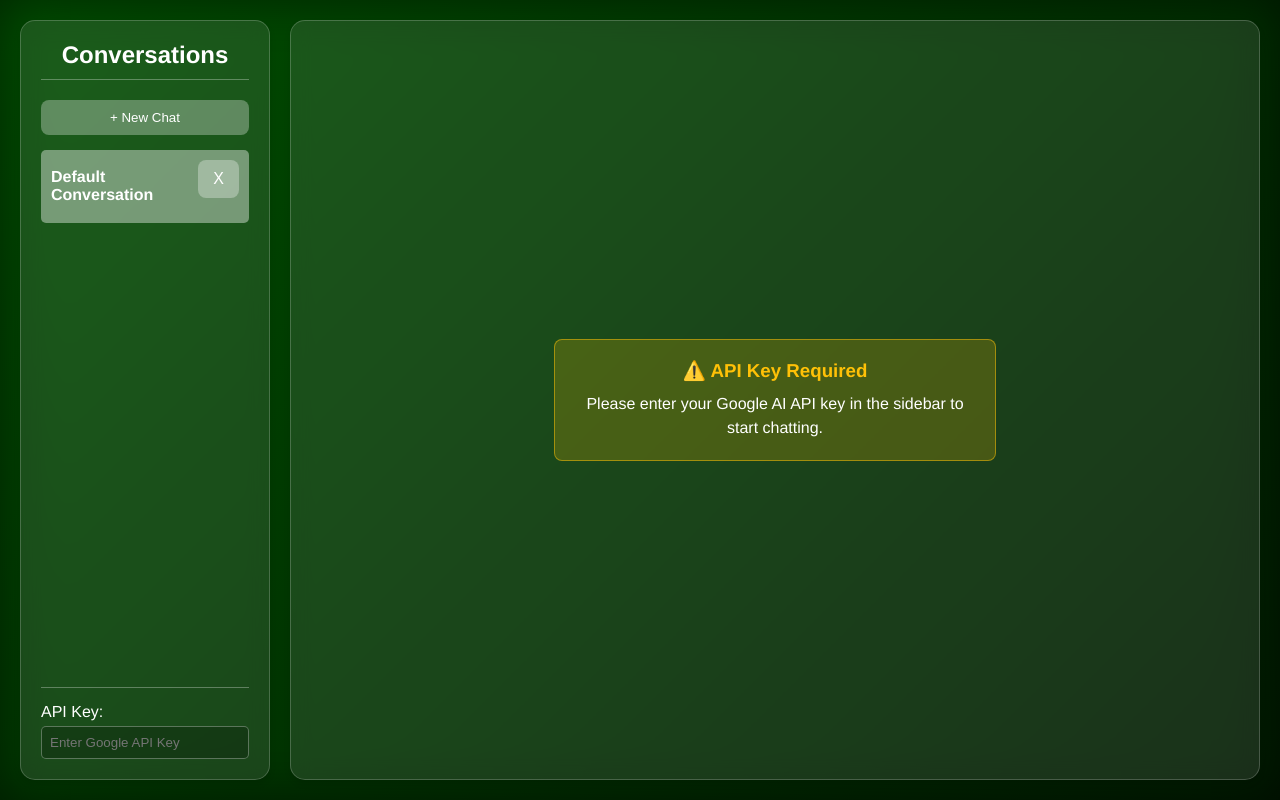
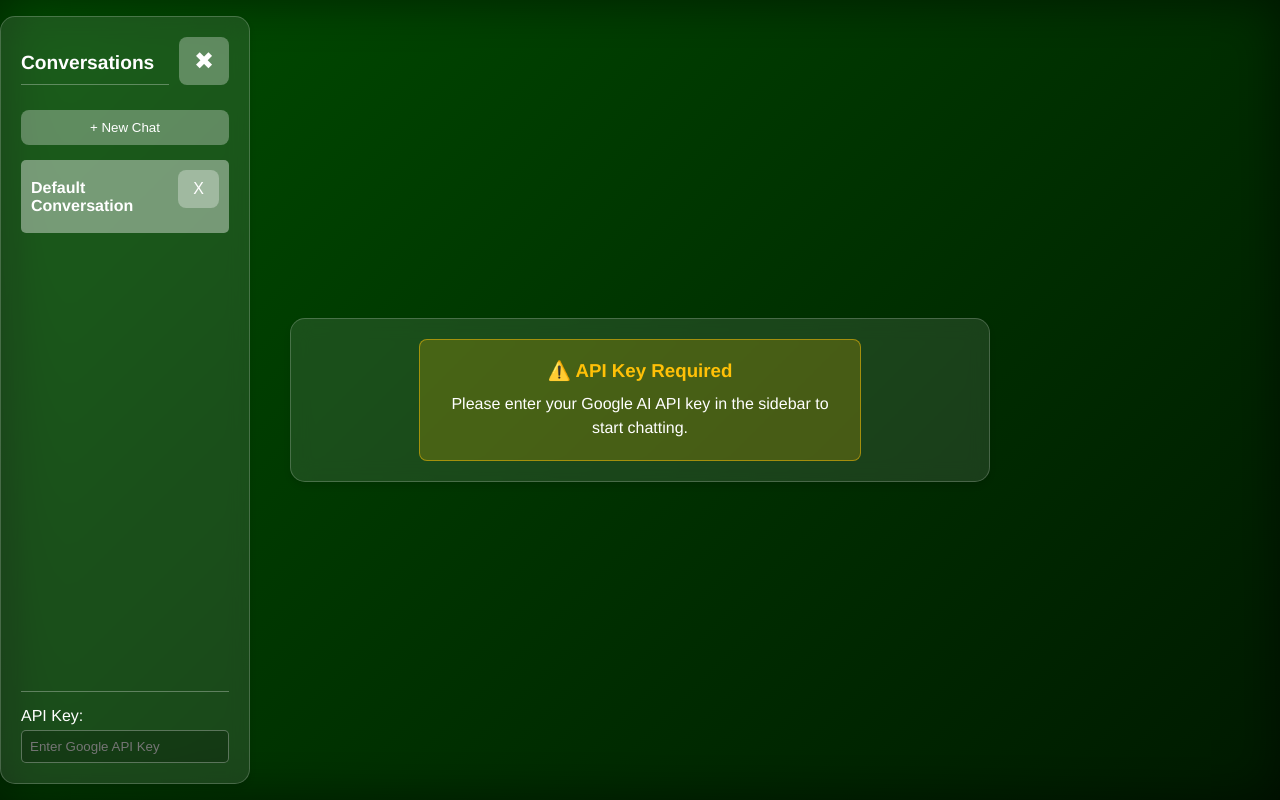
Before and after one commit to axxish/front4gemini, a Vue app: page /#/ in a window 1280 px wide. Built offline with nearby package versions, Linux system fonts and the light colour scheme.

Commit message:
dynamic sizes

```diff
--- a/package.json
+++ b/package.json
@@ -3,7 +3,7 @@
   "version": "0.1.0",
   "private": true,
   "scripts": {
-    "serve": "vue-cli-service serve",
+    "serve": "vue-cli-service serve --host 0.0.0.0",
     "build": "vue-cli-service build",
     "lint": "vue-cli-service lint",
     "format": "prettier --write \"src/**/*.{js,ts,vue,scss,css}\"",
--- a/src/views/HomeView.vue
+++ b/src/views/HomeView.vue
@@ -8,9 +8,14 @@
     </button>
 
     <!-- Sidebar for Conversations (REQ-002) -->
-    <div :class="['sidebar', 'glass-effect', { 'sidebar-open': isSidebarOpen }]">
+    <transition name="sidebar-slide">
+      <div v-if="!sidebarCollapsed" :class="['sidebar', 'glass-effect', { 'sidebar-open': isSidebarOpen }]">
+        <div class="sidebar-header">
           <h2>Conversations</h2>
+          <button class="hide-sidebar-btn" @click="collapseSidebar" title="Hide menu">✖</button>
+        </div>
         <button @click="startNewConversation">+ New Chat</button>
+        <div class="conversations-scroll">
           <ul>
             <li
               v-for="conversation in conversations"
@@ -27,8 +32,7 @@
               </button>
             </li>
           </ul>
-
-      <!-- API Key Input (REQ-005) -->
+        </div>
         <div class="api-key-section">
           <label for="apiKey">API Key:</label>
           <input
@@ -40,6 +44,8 @@
           />
         </div>
       </div>
+    </transition>
+    <button v-if="sidebarCollapsed" class="show-sidebar-btn" @click="expandSidebar" title="Show menu">☰</button>
 
     <!-- Overlay for mobile -->
     <div
@@ -63,13 +69,13 @@
           <div
             v-for="(message, index) in currentConversation.history"
             :key="index"
-            :class="['message', message.role]"
+            :class="['message', message.role, { error: message.role === 'model' && message.text.startsWith('[ERROR]') }]"
           >
             <strong>{{ message.role === 'user' ? 'You' : 'Gemini' }}:</strong>
-            <div
-              class="markdown-content"
-              v-html="renderMarkdown(message.text)"
-            ></div>
+            <div class="markdown-content">
+              <span v-if="isLoading && !error && index === currentConversation.history.length - 1 && message.role === 'model' && !message.text">{{ spinnerChar }}</span>
+              <span v-else v-html="renderMarkdown(message.text.startsWith('[ERROR]') ? message.text.slice(7) : message.text)"></span>
+            </div>
           </div>
         </div>
 
@@ -81,14 +87,21 @@
             @keydown.enter.prevent="sendMessage"
           ></textarea>
           <button
+            v-if="!isLoading"
             @click="sendMessage"
-            :disabled="!userInput.trim() || isLoading"
+            :disabled="!userInput.trim()"
+            title="Send"
           >
-            Send
+            Start
+          </button>
+          <button
+            v-else
+            @click="stopStreaming"
+            title="Stop streaming"
+          >
+            Stop
           </button>
         </div>
-        <p v-if="isLoading">Loading...</p>
-        <p v-if="error">{{ error }}</p>
       </div>
       <div v-else>
         <p>Select or start a conversation.</p>
@@ -98,7 +111,7 @@
 </template>
 
 <script lang="ts">
-  import { defineComponent, ref, computed, watch } from 'vue';
+  import { defineComponent, ref, computed, watch, onMounted, onUnmounted, nextTick } from 'vue';
   import { useAppStore } from '@/store'; // Corrected path
   import {
     GoogleGenerativeAI,
@@ -147,11 +160,28 @@
       const error = ref<string | null>(null);
       let chatSession = ref<ChatSession | null>(null);
       let isSending = false; // Global lock to prevent concurrent sends
+      let stopStreamController: AbortController | null = null;
 
       const apiKey = computed(() => store.getApiKey);
       const conversations = computed(() => store.conversations);
       const currentConversationId = computed(() => store.currentConversationId);
       const currentConversation = computed(() => store.currentConversation);
+
+      // Spinner animation state
+      const spinnerFrames = ['|', '/', '-', '\\'];
+      const spinnerChar = ref(spinnerFrames[0]);
+      let spinnerIndex = 0;
+      let spinnerInterval: number | null = null;
+
+      onMounted(() => {
+        spinnerInterval = window.setInterval(() => {
+          spinnerIndex = (spinnerIndex + 1) % spinnerFrames.length;
+          spinnerChar.value = spinnerFrames[spinnerIndex];
+        }, 120);
+      });
+      onUnmounted(() => {
+        if (spinnerInterval) clearInterval(spinnerInterval);
+      });
 
       // Function to initialize or update the chat session when API key or conversation changes
       const initializeChat = () => {
@@ -240,7 +270,8 @@
           }
 
           // Use streaming API
-          const stream = await chatSession.value.sendMessageStream(messageText);
+          stopStreamController = new AbortController();
+          const stream = await chatSession.value.sendMessageStream(messageText, { signal: stopStreamController.signal });
           let fullText = '';
           for await (const chunk of stream.stream) {
             fullText += chunk.text();
@@ -250,6 +281,7 @@
               if (msg) msg.text = fullText;
             }
           }
+          stopStreamController = null;
 
           // Replace the streaming message with a finalized message
           if (currentConversation.value) {
@@ -287,11 +319,19 @@ Based on this exchange, generate a very concise and relevant title (max 6 words)
           }
         // eslint-disable-next-line @typescript-eslint/no-explicit-any
         } catch (e: any) {
+          stopStreamController = null;
           console.error('Error sending message:', e);
           error.value = `Error communicating with Gemini: ${e.message}`;
         } finally {
           isSending = false; // Release lock
           isLoading.value = false; // Reset loading state
+        }
+      };
+
+      const stopStreaming = () => {
+        if (stopStreamController) {
+          stopStreamController.abort();
+          stopStreamController = null;
         }
       };
 
@@ -325,12 +365,50 @@ Based on this exchange, generate a very concise and relevant title (max 6 words)
       };
 
       const isSidebarOpen = ref(false);
+      const sidebarCollapsed = ref(false);
+      const collapseSidebar = () => { sidebarCollapsed.value = true; };
+      const expandSidebar = () => { sidebarCollapsed.value = false; };
 
       const toggleSidebar = () => {
         isSidebarOpen.value = !isSidebarOpen.value;
-        // Prevent body scroll when sidebar is open on mobile
-        document.body.style.overflow = isSidebarOpen.value ? 'hidden' : '';
       };
+
+      const hideSidebar = () => {
+        isSidebarOpen.value = false;
+      };
+
+      const sidebarWidth = ref('320px');
+
+      function updateSidebarWidth() {
+        // Only run on desktop
+        if (window.innerWidth > 1100) {
+          nextTick(() => {
+            const chatArea = document.querySelector('.chat-area') as HTMLElement;
+            const sidebar = document.querySelector('.sidebar') as HTMLElement;
+            if (chatArea && sidebar) {
+              const chatRect = chatArea.getBoundingClientRect();
+              // The left space is the distance from the left edge to the chat area minus margin
+              const leftSpace = Math.max(chatRect.left - 40, 200); // 40px margin, min 200px
+              sidebar.style.width = leftSpace + 'px';
+            }
+          });
+        } else {
+          // On mobile, use default width
+          const sidebar = document.querySelector('.sidebar') as HTMLElement;
+          if (sidebar) sidebar.style.width = '';
+        }
+      }
+
+      onMounted(() => {
+        window.addEventListener('resize', updateSidebarWidth);
+        nextTick(updateSidebarWidth);
+      });
+      onUnmounted(() => {
+        window.removeEventListener('resize', updateSidebarWidth);
+      });
+      // Also update after sidebar is shown/hidden
+      watch(() => sidebarCollapsed.value, () => nextTick(updateSidebarWidth));
+      watch(() => isSidebarOpen.value, () => nextTick(updateSidebarWidth));
 
       return {
         apiKey,
@@ -350,6 +428,13 @@ Based on this exchange, generate a very concise and relevant title (max 6 words)
         renderMarkdown, // Add the renderMarkdown method to the returned object
         isSidebarOpen,
         toggleSidebar,
+        hideSidebar,
+        spinnerChar,
+        stopStreaming,
+        sidebarCollapsed,
+        collapseSidebar,
+        expandSidebar,
+        sidebarWidth,
       };
     },
   });
@@ -358,10 +443,14 @@ Based on this exchange, generate a very concise and relevant title (max 6 words)
 <style scoped lang="scss">
   .home-view {
     display: flex;
-    height: 100vh; // Use full viewport height
-    width: 100%;
-    padding: 20px;
+    flex-direction: row;
+    height: 100vh;
+    width: 100vw;
     box-sizing: border-box;
+    position: relative;
+    background: none;
+    justify-content: center;
+    align-items: center;
   }
 
   .glass-effect {
@@ -376,11 +465,22 @@ Based on this exchange, generate a very concise and relevant title (max 6 words)
   }
 
   .sidebar {
-    width: 250px;
-    margin-right: 20px;
+    position: absolute;
+    left: 0;
+    top: 50%;
+    transform: translateY(-50%);
+    bottom: 0;
+    height: 96vh;
+    max-height: 96vh;
     display: flex;
     flex-direction: column;
-    overflow-y: auto; // Allow scrolling if content overflows
+    z-index: 2;
+    width: 320px;
+    min-width: 220px;
+    max-width: 400px;
+    transition: width 0.3s cubic-bezier(.4,2,.6,1), opacity 0.3s;
+    overflow: hidden;
+    box-sizing: border-box;
 
     h2 {
       margin-top: 0;
@@ -402,6 +502,13 @@ Based on this exchange, generate a very concise and relevant title (max 6 words)
       &:hover {
         background-color: rgba(255, 255, 255, 0.5);
       }
+    }
+
+    .conversations-scroll {
+      flex: 1 1 auto;
+      overflow-y: auto;
+      min-height: 0;
+      max-height: 100%;
     }
 
     ul {
@@ -432,9 +539,10 @@ Based on this exchange, generate a very concise and relevant title (max 6 words)
     }
 
     .api-key-section {
-      margin-top: auto; // Push to the bottom
+      margin-top: auto;
       padding-top: 15px;
       border-top: 1px solid rgba(255, 255, 255, 0.3);
+      padding-bottom: env(safe-area-inset-bottom, 24px); // Add safe area for Android/iOS bottom menu
 
       label {
         display: block;
@@ -450,6 +558,33 @@ Based on this exchange, generate a very concise and relevant title (max 6 words)
         color: white;
         box-sizing: border-box;
       }
+    }
+  }
+
+  .sidebar-header {
+    display: flex;
+    align-items: center;
+    justify-content: space-between;
+    margin-bottom: 10px;
+    h2 {
+      margin: 0;
+      flex: 1;
+      text-align: left;
+      font-size: 1.2em;
+    }
+  }
+
+  .hide-sidebar-btn {
+    background: none;
+    border: none;
+    color: #fff;
+    font-size: 1.5em;
+    cursor: pointer;
+    margin-left: 10px;
+    padding: 0 8px;
+    transition: color 0.2s;
+    &:hover {
+      color: #ffc107;
     }
   }
 
@@ -470,12 +605,18 @@ Based on this exchange, generate a very concise and relevant title (max 6 words)
   }
 
   .chat-area {
-    flex-grow: 1; // Take remaining horizontal space
+    position: relative;
+    z-index: 1;
+    width: 700px;
+    max-width: 700px;
+    min-width: 350px;
+    margin: auto;
+    align-self: center;
     display: flex;
     flex-direction: column;
-    height: calc(100vh - 40px); // Adjust height considering padding
-    max-width: 1200px; // Limit maximum width
-    margin: 0 auto; // Center the chat area when it hits max width
+    justify-content: flex-start;
+    height: auto;
+    max-height: 96vh;
 
     .chat-content {
       flex-grow: 1;
@@ -592,6 +733,10 @@ Based on this exchange, generate a very concise and relevant title (max 6 words)
           border-radius: 8px;
           cursor: pointer;
           transition: background-color 0.3s ease;
+          font-size: 2rem;
+          font-family: 'Fira Mono', 'Consolas', 'Menlo', 'Monaco', 'Liberation Mono', 'Courier New', monospace;
+          min-width: 100px; // Ensures button width stays the same for both 'Start' and 'Stop'
+          text-align: center;
 
           &:hover:not(:disabled) {
             background-color: rgba(33, 136, 56, 0.9);
@@ -721,6 +866,16 @@ Based on this exchange, generate a very concise and relevant title (max 6 words)
     }
   }
 
+  @media (max-width: 1100px) {
+    .chat-area {
+      max-width: 100vw;
+      min-width: 0;
+      width: 100vw;
+      margin: 0 10px;
+      height: 90vh;
+    }
+  }
+
   .api-key-missing {
     display: flex;
     align-items: center;
@@ -747,4 +902,64 @@ Based on this exchange, generate a very concise and relevant title (max 6 words)
       }
     }
   }
+
+  .home-view {
+    display: flex;
+    height: 100vh;
+    width: 100vw;
+    padding: 0;
+    box-sizing: border-box;
+    justify-content: center;
+    align-items: stretch;
+  }
+
+  .sidebar {
+    flex: 0 0 auto;
+    min-width: 200px;
+    max-width: 350px;
+    width: 100%;
+    margin-right: 0;
+  }
+
+  .chat-area {
+    flex: 0 0 700px;
+    max-width: 700px;
+    min-width: 350px;
+    margin: 0 40px;
+    align-self: center;
+  }
+
+  @media (max-width: 1100px) {
+    .chat-area {
+      max-width: 100vw;
+      min-width: 0;
+      width: 100vw;
+      margin: 0 10px;
+    }
+  }
+
+  .show-sidebar-btn {
+    position: absolute;
+    left: 0;
+    top: 20px;
+    z-index: 10;
+    background: rgba(40, 167, 69, 0.7);
+    color: #fff;
+    border: none;
+    border-radius: 0 8px 8px 0;
+    font-size: 2rem;
+    padding: 8px 16px;
+    cursor: pointer;
+    box-shadow: 2px 0 8px rgba(0,0,0,0.1);
+    transition: background 0.2s;
+    &:hover { background: rgba(33, 136, 56, 0.9); }
+  }
+
+  .sidebar-slide-enter-active, .sidebar-slide-leave-active {
+    transition: width 0.3s cubic-bezier(.4,2,.6,1), opacity 0.3s;
+  }
+  .sidebar-slide-enter-from, .sidebar-slide-leave-to {
+    width: 0;
+    opacity: 0;
+  }
 </style>
```
Lines whose indentation alone changed are shown as unchanged.
